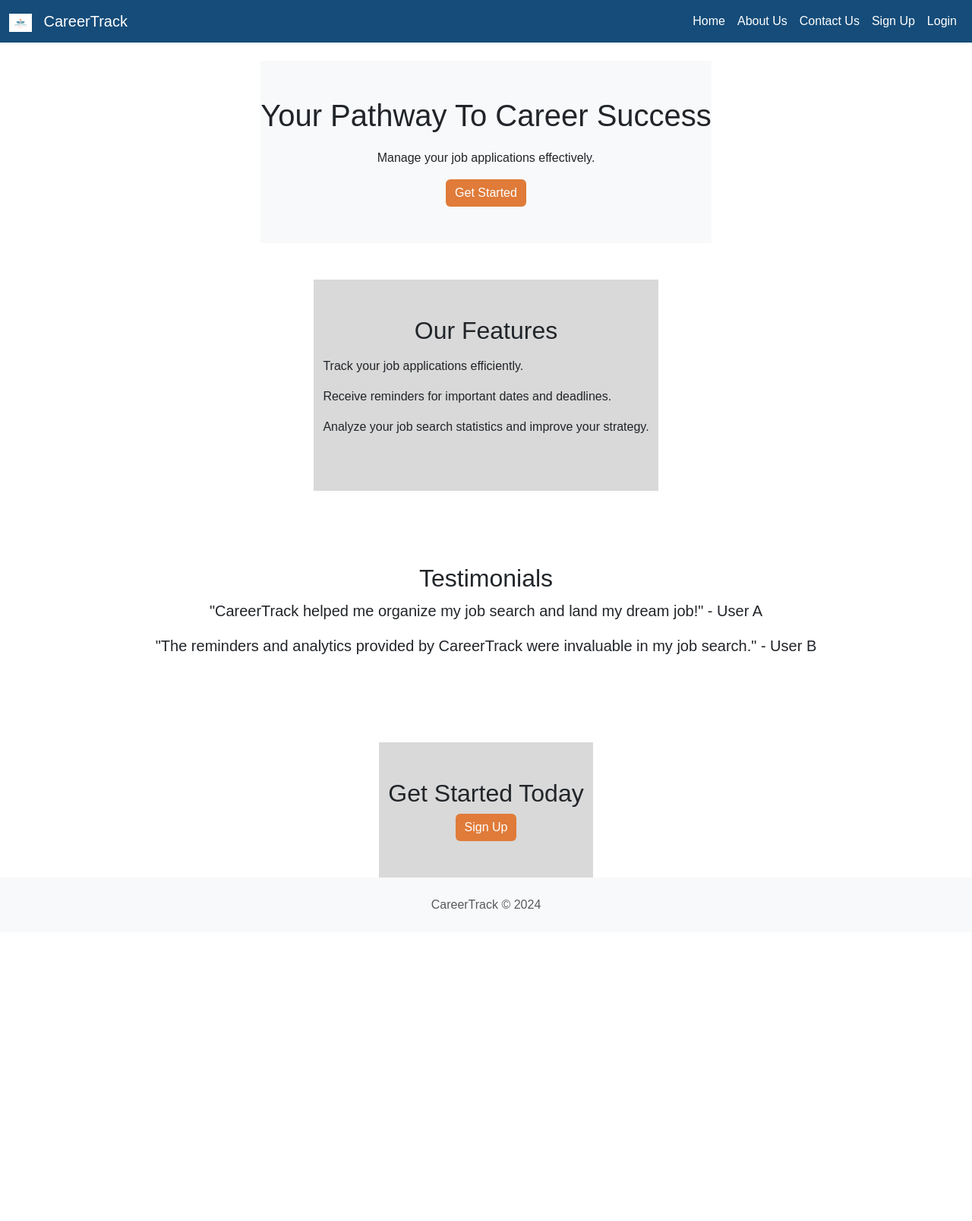
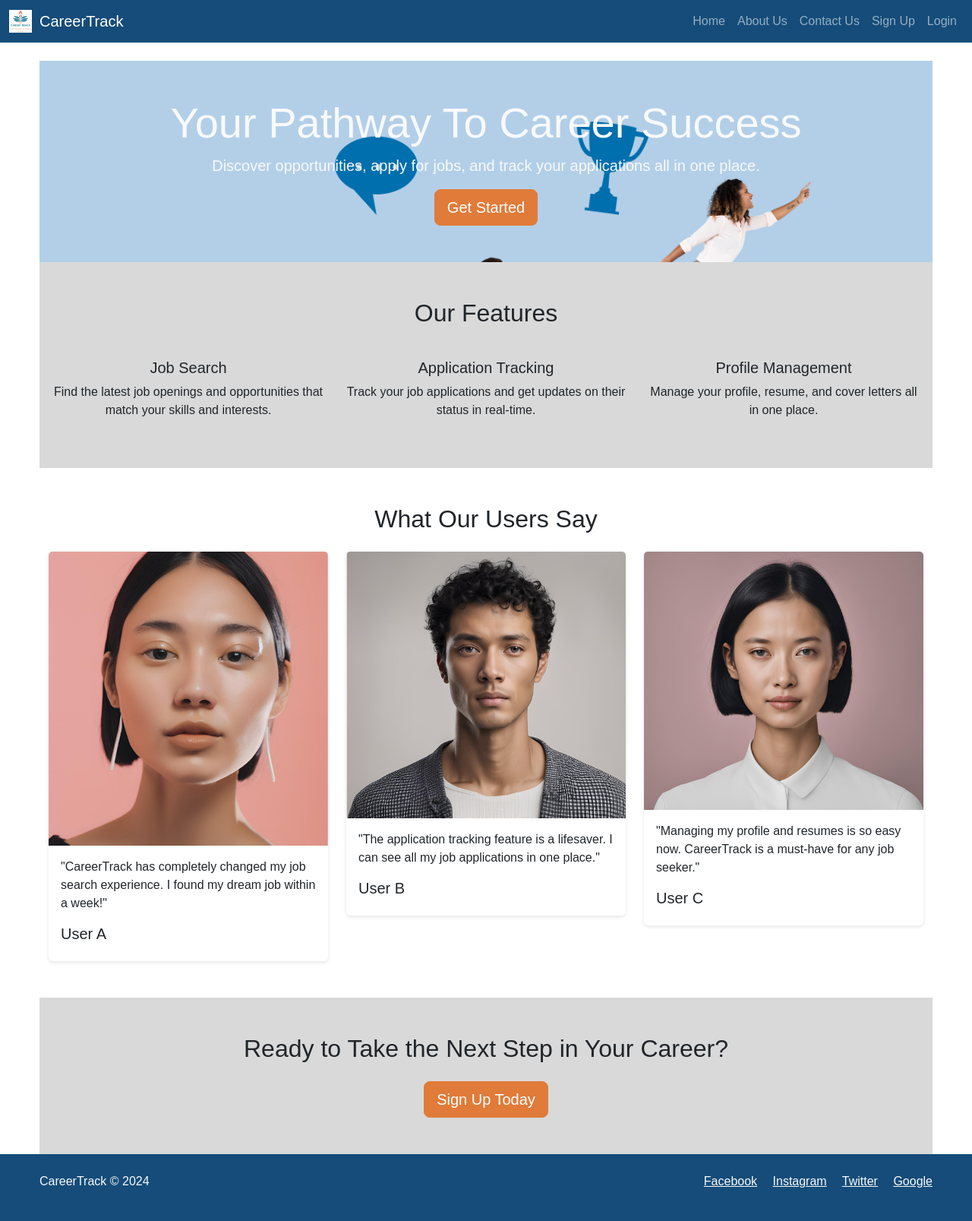
Before and after one commit to AshwiniTembhurne/career_track_project, a Django app: page / in a window 1280 px wide. Shown: the whole page at 76% size. Before the commit the page ends 1196 px from the top, so only its background shows below. Run offline with Django 4.2, Linux system fonts and the light colour scheme.

Commit message:
changes done in css and html code as well as sign up pages

```diff
--- a/static/css/style.css
+++ b/static/css/style.css
@@ -1,59 +1,59 @@
-/* General Styles */
 body {
     font-family: Arial, sans-serif;
 }
 
-header, footer {
+.hero-section {
     background-color: #154c79;
-    color: white;
+    color: #ffffff;
+    padding: 50px 0;
 }
 
-/* Navbar Styles */
+.features-section, .cta-section {
+    padding: 50px 0;
+}
+
+.testimonials-section {
+    padding: 50px 0;
+}
+
+.testimonial-card {
+    border: none;
+    box-shadow: 0 2px 5px rgba(0, 0, 0, 0.1);
+}
+
+.footer {
+    background-color: #154c79;
+    color: #ffffff;
+    padding: 20px 0;
+}
+
+.footer a {
+    color: #ffffff;
+    text-decoration: none;
+}
+
+.footer a:hover {
+    text-decoration: underline;
+}
+
+.navbar {
+    margin-bottom: 20px;
+}
+
+.navbar-brand {
+    display: flex;
+    align-items: center;
+}
+
 .navbar-brand img {
     margin-right: 10px;
 }
 
-.navbar-nav .nav-link {
-    color: white !important;
+.container {
+    max-width: 1200px;
 }
 
-.navbar-nav .nav-link:hover {
-    color: #e07b39 !important;
+.container img {
+    max-width: 100%;
+    height: auto;
 }
-
-/* Footer Styles */
-footer {
-    padding: 20px 0;
-}
-
-footer p {
-    margin: 0;
-}
-
-/* Custom Button Styles */
-.btn-primary {
-    background-color: #e07b39;
-    border-color: #e07b39;
-}
-
-.btn-primary:hover {
-    background-color: #cf6f34;
-    border-color: #cf6f34;
-}
-
-/* Content Layout Styles */
-.container {
-    display: flex;
-    flex-direction: column;
-    align-items: center;
-    justify-content: center;
-}
-
-form {
-    width: 100%;
-    max-width: 500px;
-}
-
-h1 {
-    margin-bottom: 20px;
-}
--- a/templates/base.html
+++ b/templates/base.html
@@ -11,10 +11,11 @@
 </head>
 <body>
     <header>
+        <!-- Navigation Bar here -->
         <nav class="navbar navbar-expand-lg navbar-dark" style="background-color: #154c79;">
             <div class="container-fluid">
-                <a class="navbar-brand" href="{% url 'home' %}">
-                    <img src="{% static 'images/logo.png' %}" alt="CareerTrack" width="30" height="24">
+                <a class="navbar-brand" href="#">
+                    <img src="{% static 'images/logo.png' %}" alt="CareerTrack Logo" width="30" height="30" class="d-inline-block align-text-top">
                     CareerTrack
                 </a>
                 <button class="navbar-toggler" type="button" data-bs-toggle="collapse" data-bs-target="#navbarNav" aria-controls="navbarNav" aria-expanded="false" aria-label="Toggle navigation">
@@ -45,9 +46,19 @@
     <main class="container mt-4">
         {% block content %}{% endblock %}
     </main>
-    <footer class="text-muted py-4 bg-light text-center">
+    <footer class="text-light py-4" style="background-color: #154c79;">
         <div class="container">
-            <p>CareerTrack © 2024</p>
+            <div class="row">
+                <div class="col-md-6">
+                    <p>CareerTrack © 2024</p>
+                </div>
+                <div class="col-md-6 text-md-end">
+                    <a href="https://www.facebook.com" class="text-light me-3"><i class="bi bi-facebook"></i> Facebook</a>
+                    <a href="https://www.instagram.com" class="text-light me-3"><i class="bi bi-instagram"></i> Instagram</a>
+                    <a href="https://www.twitter.com" class="text-light me-3"><i class="bi bi-twitter"></i> Twitter</a>
+                    <a href="https://www.google.com" class="text-light"><i class="bi bi-google"></i> Google</a>
+                </div>
+            </div>
         </div>
     </footer>
     <!-- Bootstrap Bundle with Popper -->
--- a/user_accounts/templates/user_accounts/home.html
+++ b/user_accounts/templates/user_accounts/home.html
@@ -1,41 +1,89 @@
 {% extends 'base.html' %}
+{% load static %}
 
 {% block title %}Home{% endblock %}
 
 {% block content %}
-<div class="hero text-center py-5 bg-light">
-    <h1>Your Pathway To Career Success</h1>
-    <p>Manage your job applications effectively.</p>
-    <a href="{% url 'signup' %}" class="btn btn-primary" style="background-color: #e07b39; border: none;">Get Started</a>
-</div>
+<!-- Hero Section -->
+<section class="hero-section text-center text-light py-5" style="background-image: url('{% static 'images/hero-bg.jpg' %}'); background-size: cover;">
+    <div class="container">
+        <h1 class="display-4">Your Pathway To Career Success</h1>
+        <p class="lead">Discover opportunities, apply for jobs, and track your applications all in one place.</p>
+        <a href="{% url 'signup' %}" class="btn btn-primary btn-lg" style="background-color: #e07b39; border-color: #e07b39;">Get Started</a>
+    </div>
+</section>
 
-<div class="features mt-5 py-5" style="background-color: #D9D9D9;">
+<!-- Features Section -->
+<section class="features-section py-5" style="background-color: #D9D9D9;">
     <div class="container">
-        <h2 class="text-center">Our Features</h2>
-        <ul class="list-unstyled">
-            <li class="py-2">Track your job applications efficiently.</li>
-            <li class="py-2">Receive reminders for important dates and deadlines.</li>
-            <li class="py-2">Analyze your job search statistics and improve your strategy.</li>
-        </ul>
+        <h2 class="text-center mb-4">Our Features</h2>
+        <div class="row">
+            <div class="col-md-4 text-center">
+                <div class="feature-icon mb-3">
+                    <i class="bi bi-briefcase-fill" style="font-size: 2rem; color: #154c79;"></i>
+                </div>
+                <h5>Job Search</h5>
+                <p>Find the latest job openings and opportunities that match your skills and interests.</p>
+            </div>
+            <div class="col-md-4 text-center">
+                <div class="feature-icon mb-3">
+                    <i class="bi bi-journal-check" style="font-size: 2rem; color: #154c79;"></i>
+                </div>
+                <h5>Application Tracking</h5>
+                <p>Track your job applications and get updates on their status in real-time.</p>
+            </div>
+            <div class="col-md-4 text-center">
+                <div class="feature-icon mb-3">
+                    <i class="bi bi-person-badge-fill" style="font-size: 2rem; color: #154c79;"></i>
+                </div>
+                <h5>Profile Management</h5>
+                <p>Manage your profile, resume, and cover letters all in one place.</p>
+            </div>
+        </div>
     </div>
-</div>
+</section>
 
-<div class="testimonials mt-5 py-5">
+<!-- Testimonials Section -->
+<section class="testimonials-section py-5">
     <div class="container">
-        <h2 class="text-center">Testimonials</h2>
-        <blockquote class="blockquote text-center">
-            <p class="mb-0">"CareerTrack helped me organize my job search and land my dream job!" - User A</p>
-        </blockquote>
-        <blockquote class="blockquote text-center">
-            <p class="mb-0">"The reminders and analytics provided by CareerTrack were invaluable in my job search." - User B</p>
-        </blockquote>
+        <h2 class="text-center mb-4">What Our Users Say</h2>
+        <div class="row">
+            <div class="col-md-4">
+                <div class="card testimonial-card">
+                    <img src="{% static 'images/user_a.png' %}" class="card-img-top" alt="User A">
+                    <div class="card-body">
+                        <p class="card-text">"CareerTrack has completely changed my job search experience. I found my dream job within a week!"</p>
+                        <h5 class="card-title">User A</h5>
+                    </div>
+                </div>
+            </div>
+            <div class="col-md-4">
+                <div class="card testimonial-card">
+                    <img src="{% static 'images/user_b.png' %}" class="card-img-top" alt="User B">
+                    <div class="card-body">
+                        <p class="card-text">"The application tracking feature is a lifesaver. I can see all my job applications in one place."</p>
+                        <h5 class="card-title">User B</h5>
+                    </div>
+                </div>
+            </div>
+            <div class="col-md-4">
+                <div class="card testimonial-card">
+                    <img src="{% static 'images/user_c.png' %}" class="card-img-top" alt="User C">
+                    <div class="card-body">
+                        <p class="card-text">"Managing my profile and resumes is so easy now. CareerTrack is a must-have for any job seeker."</p>
+                        <h5 class="card-title">User C</h5>
+                    </div>
+                </div>
+            </div>
+        </div>
     </div>
-</div>
+</section>
 
-<div class="call-to-action mt-5 py-5 text-center" style="background-color: #D9D9D9;">
-    <div class="container">
-        <h2>Get Started Today</h2>
-        <a href="{% url 'signup' %}" class="btn btn-primary" style="background-color: #e07b39; border: none;">Sign Up</a>
+<!-- Call to Action Section -->
+<section class="cta-section py-5" style="background-color: #D9D9D9;">
+    <div class="container text-center">
+        <h2 class="mb-4">Ready to Take the Next Step in Your Career?</h2>
+        <a href="{% url 'signup' %}" class="btn btn-primary btn-lg" style="background-color: #e07b39; border-color: #e07b39;">Sign Up Today</a>
     </div>
-</div>
+</section>
 {% endblock %}
--- a/user_accounts/templates/user_accounts/login.html
+++ b/user_accounts/templates/user_accounts/login.html
@@ -1,4 +1,5 @@
 {% extends 'base.html' %}
+{% load static %}
 
 {% block title %}Login{% endblock %}
 
--- a/user_accounts/templates/user_accounts/signup.html
+++ b/user_accounts/templates/user_accounts/signup.html
@@ -1,4 +1,5 @@
 {% extends 'base.html' %}
+{% load static %}
 
 {% block title %}Sign Up{% endblock %}
 
```
Also changed, not shown: static/images/hero-bg.jpg (added), static/images/logo.png, static/images/user_a.png (added), static/images/user_b.png (added), static/images/user_c.png (added).
